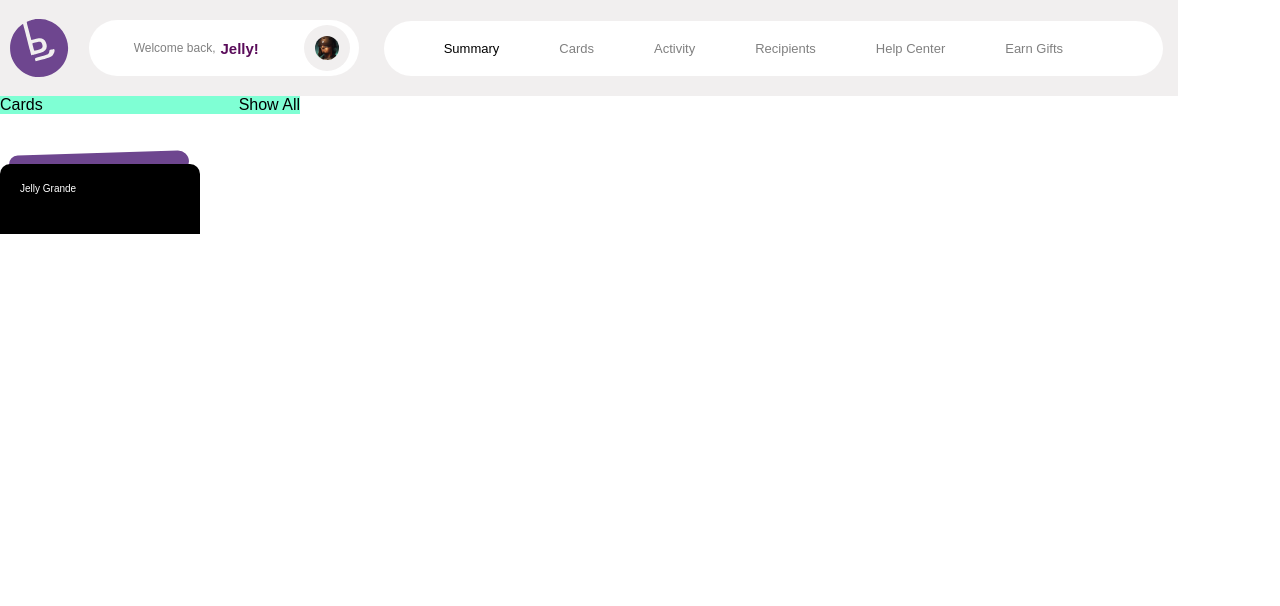
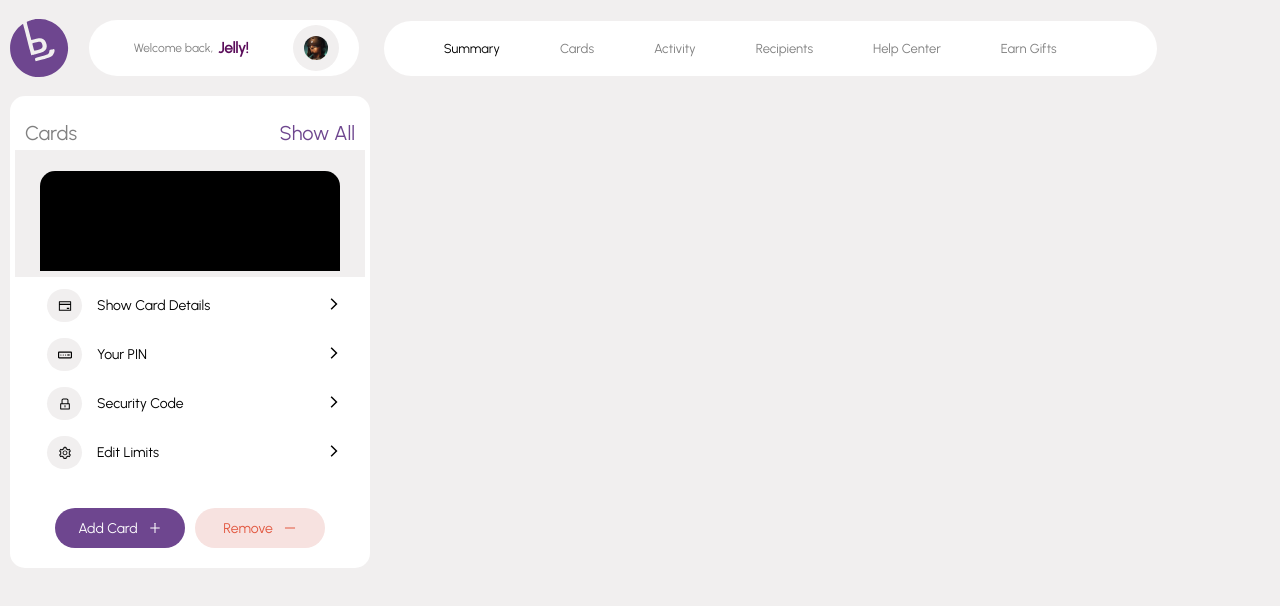
Before and after one commit to Wecpo/React-bank, a React (Vite) app: page / in a window 1280 px wide. Shown: the top 606 px of the page. Built offline with nearby package versions, Linux system fonts and the light colour scheme.

Commit message:
developed left side card menu

```diff
--- a/package.json
+++ b/package.json
@@ -14,8 +14,10 @@
           "preview": "vite preview"
      },
      "dependencies": {
+          "@react-icons/all-files": "^4.1.0",
           "react": "^18.2.0",
           "react-dom": "^18.2.0",
+          "react-icons": "^4.11.0",
           "sass": "^1.68.0"
      },
      "devDependencies": {
--- a/src/App.jsx
+++ b/src/App.jsx
@@ -6,12 +6,12 @@ import Profile from './components/profile/Profile'
 const App = () => {
 	return (
 		<>
-			<div className='app'>
+			<div className='top'>
 				<Layout />
 				<Profile />
 				<Menu />
 			</div>
-			<div>
+			<div className='left'>
 				<CardMenu />
 			</div>
 		</>
--- a/src/assets/styles/index.scss
+++ b/src/assets/styles/index.scss
@@ -1,14 +1,25 @@
+@import url('https://fonts.googleapis.com/css2?family=Urbanist:wght@400&display=swap');
+
 * {
 	margin: 0;
 	padding: 0;
 	font-family: 'Urbanist', sans-serif;
+	background-color: rgb(241, 239, 239);
 }
 
-.app {
+.top {
 	padding: 5px;
+	display: inline-flex;
 
-	display: inline-flex;
-	background-color: rgb(241, 239, 239);
 	align-items: center;
 	justify-content: space-between;
 }
+
+.left {
+	background-color: #fff;
+	border-radius: 15px;
+	padding: 5px;
+	margin-left: 10px;
+	display: block;
+	width: 350px;
+}
--- a/src/components/card-menu/CardMenu.jsx
+++ b/src/components/card-menu/CardMenu.jsx
@@ -1,15 +1,63 @@
+import ActionButton from '../ui/actionButton/ActionButton'
+import CardMenuButton from '../ui/card-menu-button/CardMenuButton'
 import Card from '../ui/card/Card'
 import styles from './CardMenu.module.scss'
+import {
+	AiOutlineCreditCard,
+	AiOutlineLock,
+	AiOutlineSetting,
+	AiOutlineMinus,
+	AiOutlinePlus
+} from 'react-icons/ai'
+import { CgPassword } from 'react-icons/cg'
 
 const CardMenu = () => {
+	const onClick = () => {
+		console.log(`123`)
+	}
+
 	return (
-		<>
+		<div className={styles.main}>
 			<div className={styles.header}>
 				<div>Cards</div>
 				<div>Show All</div>
 			</div>
 			<Card />
-		</>
+			<div className={styles.buttons}>
+				<CardMenuButton
+					children={'Show Card Details'}
+					icon={<AiOutlineCreditCard />}
+					handler={onClick}
+				/>
+				<CardMenuButton
+					children={'Your PIN'}
+					icon={<CgPassword />}
+					handler={onClick}
+				/>
+				<CardMenuButton
+					children={'Security Code'}
+					icon={<AiOutlineLock />}
+					handler={onClick}
+				/>
+				<CardMenuButton
+					children={'Edit Limits'}
+					icon={<AiOutlineSetting />}
+					handler={onClick}
+				/>
+			</div>
+			<div className={styles.addOrRemoveCard}>
+				<ActionButton
+					children={'Add Card'}
+					icon={<AiOutlinePlus />}
+					color={'purple'}
+				/>
+				<ActionButton
+					children={'Remove'}
+					icon={<AiOutlineMinus />}
+					color={'red'}
+				/>
+			</div>
+		</div>
 	)
 }
 
--- a/src/components/card-menu/CardMenu.module.scss
+++ b/src/components/card-menu/CardMenu.module.scss
@@ -1,6 +1,50 @@
+.main {
+	padding: 0px;
+	margin: 0px;
+	background-color: #fff;
+}
+
 .header {
-	background-color: aquamarine;
-	width: 300px;
+	background-color: #fff;
+	margin-top: 15px;
+	padding: 5px 10px 5px 10px;
 	display: flex;
 	justify-content: space-between;
+
+	div:first-child {
+		background-color: #fff;
+		color: gray;
+		font-size: 20px;
+	}
+
+	div:last-child {
+		background-color: #fff;
+		color: #6e468f;
+		font-size: 20px;
+	}
 }
+
+.buttons {
+	background-color: #fff;
+}
+
+.card {
+	background-color: #fff;
+	justify-content: right;
+	vertical-align: top;
+	padding: 5px;
+}
+
+.addOrRemoveCard {
+	margin-top: 20px;
+	background-color: #fff;
+	display: flex;
+	justify-content: center;
+
+	> button {
+		&:hover {
+			cursor: pointer;
+			text-decoration: underline;
+		}
+	}
+}
--- a/src/components/menu/Menu.module.scss
+++ b/src/components/menu/Menu.module.scss
@@ -13,6 +13,7 @@
 		background-color: #fff;
 		&:hover {
 			cursor: pointer;
+			text-decoration: underline;
 		}
 	}
 }
--- /dev/null
+++ b/src/components/ui/actionButton/ActionButton.jsx
@@ -0,0 +1,16 @@
+import styles from './ActionButton.module.scss'
+
+const ActionButton = ({ children, icon = `-`, handler, color }) => {
+	const currentStyle =
+		color === 'purple' ? styles.purpleButton : styles.redButton
+	return (
+		<button className={currentStyle} onClick={handler}>
+			<span>
+				{children}
+				{icon}
+			</span>
+		</button>
+	)
+}
+
+export default ActionButton
--- /dev/null
+++ b/src/components/ui/actionButton/ActionButton.module.scss
@@ -0,0 +1,77 @@
+.purpleButton {
+	margin: 15px 5px 15px 5px;
+	background-color: #6e468f;
+	border: none;
+	width: 130px;
+	color: #fff;
+	font-size: 14px;
+	height: 40px;
+	border-radius: 50px;
+	&:hover {
+		cursor: pointer;
+		text-decoration: underline;
+	}
+	> span {
+		&:hover {
+			cursor: pointer;
+			text-decoration: underline;
+		}
+		display: inline-flex;
+		align-items: center;
+		background-color: #6e468f;
+		align-items: center;
+		> svg {
+			margin-left: 10px;
+			background-color: #6e468f;
+		}
+	}
+}
+
+.redButton {
+	margin: 15px 5px 15px 5px;
+	background-color: #f7e2e0;
+	border: none;
+	width: 130px;
+	color: rgb(226, 88, 64);
+	font-size: 14px;
+	height: 40px;
+	border-radius: 50px;
+	> span {
+		&:hover {
+			cursor: pointer;
+			text-decoration: underline;
+		}
+		background-color: #f7e2e0;
+		display: inline-flex;
+		align-items: center;
+		> svg {
+			margin-left: 10px;
+			background-color: #f7e2e0;
+		}
+	}
+}
+
+.grayButton {
+	margin: 15px 5px 15px 5px;
+	background-color: gray;
+	border: none;
+	width: 130px;
+	color: #fff;
+	font-size: 14px;
+	font-weight: 100;
+	height: 40px;
+	border-radius: 50px;
+	> span {
+		&:hover {
+			cursor: pointer;
+			text-decoration: underline;
+		}
+		background-color: gray;
+		width: 70px;
+		align-items: center;
+		> svg {
+			margin-left: 10px;
+			background-color: gray;
+		}
+	}
+}
--- /dev/null
+++ b/src/components/ui/card-menu-button/CardMenuButton.jsx
@@ -0,0 +1,16 @@
+import styles from './CardMenuButton.module.scss'
+import { MdArrowForwardIos } from 'react-icons/md'
+
+const CardMenuButton = ({ children, icon, handler }) => {
+	return (
+		<button className={styles.button} onClick={handler}>
+			<div className={styles.icon}>{icon}</div>
+			<div className={styles.content}>{children}</div>
+			<div className={styles.arrow}>
+				<MdArrowForwardIos style={{ backgroundColor: '#fff' }} />
+			</div>
+		</button>
+	)
+}
+
+export default CardMenuButton
--- /dev/null
+++ b/src/components/ui/card-menu-button/CardMenuButton.module.scss
@@ -0,0 +1,40 @@
+.button {
+	display: flex;
+	align-items: center;
+	font-size: 14px;
+	padding: 4px;
+	margin-top: 8px;
+	width: 330px;
+	border: none;
+	background-color: #fff;
+	&:hover {
+		cursor: pointer;
+		text-decoration: underline;
+	}
+}
+
+.icon {
+	display: flex;
+	align-items: center;
+	justify-content: center;
+	margin-left: 28px;
+	background-color: rgb(241, 239, 239);
+	border-radius: 50px;
+	height: 33px;
+	width: 35px;
+}
+
+.content {
+	margin-left: 15px;
+	background-color: #fff;
+	display: flex;
+	justify-content: start;
+	align-items: center;
+	right: 50px;
+	font-weight: 500;
+}
+
+.arrow {
+	background-color: #fff;
+	margin-left: auto;
+}
--- a/src/components/ui/card/Card.jsx
+++ b/src/components/ui/card/Card.jsx
@@ -1,13 +1,14 @@
 import styles from './Card.module.scss'
 
-const Card = () => {
+const Card = ({
+	cardName = 'Jelly Grande',
+	cardNumber = '0123 4567 8910',
+	cardCVV = '123'
+}) => {
 	return (
-		<>
+		<div className={styles.container}>
 			<div className={styles.card}></div>
-			<div className={styles.card2}>
-				<span>{'Jelly Grande'}</span>
-			</div>
-		</>
+		</div>
 	)
 }
 
--- a/src/components/ui/card/Card.module.scss
+++ b/src/components/ui/card/Card.module.scss
@@ -1,27 +1,29 @@
+.container {
+	display: flex;
+	justify-content: center;
+	padding: 6px;
+	position: relative;
+}
+
 .card {
+	margin-top: 15px;
+	display: flex;
 	position: relative;
-	top: 24px;
-	left: -6px;
-	margin: 15px;
-	width: 180px;
-	height: 20px;
-	border-radius: 40px 50px;
-	transform: rotate(-0.005turn);
+	background-color: black;
+	width: 300px;
+	height: 100px;
+	border-radius: 15px 15px 0 0px;
+}
+
+.card::before {
+	position: absolute;
+	right: 0;
+	top: -5px;
+	left: 0;
+	margin: auto;
+	content: '';
+	justify-content: center;
+	height: auto;
+	width: auto;
 	background-color: #6e468f;
 }
-
-.card2 {
-	color: #fff;
-	border-radius: 10px 10px 0 0;
-	height: 70px;
-	width: 200px;
-	background-color: black;
-	position: absolute;
-	> span {
-		position: relative;
-		top: 14px;
-		left: 20px;
-		font-size: 10px;
-		font-weight: 100;
-	}
-}
```
Also changed, not shown: 1 other file (tests, documents, lock files or other folders).
